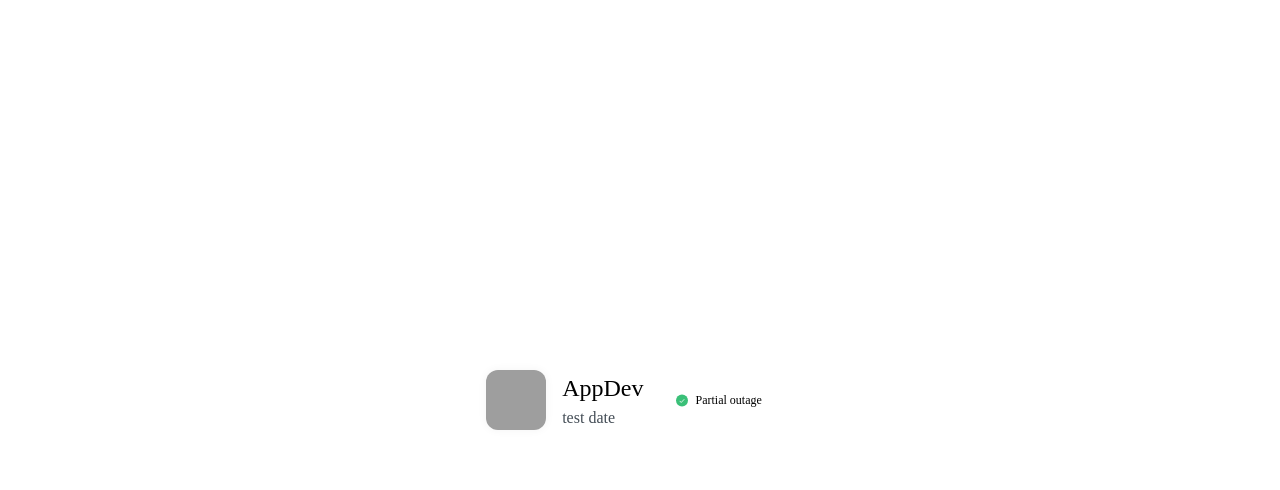
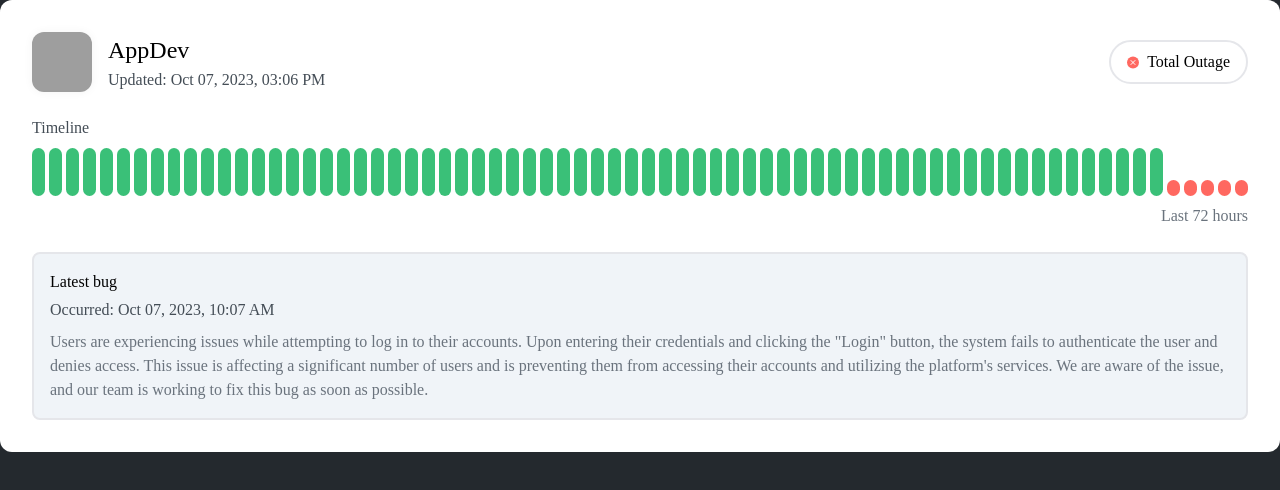
Before and after one commit to cuappdev/app-status, a Next.js app in the folder frontend/: page / in a window 1280 px wide. Shown: the top 490 px of the page. Built offline with nearby package versions, Linux system fonts and the light colour scheme; grey boxes are pictures that could not be loaded; a web font is replaced by a local one.

Commit message:
Add timeline component

```diff
--- a/frontend/src/app/page.tsx
+++ b/frontend/src/app/page.tsx
@@ -1,16 +1,30 @@
-import Timeline from "@/components/Timeline";
+"use client";
+import TimelineCard from "@/components/TimelineCard";
+import Timeline from "@/components/TimelineCard";
 import { App } from "@/models/App";
+import { DownInterval, Severity } from "@/models/DownInterval";
 
 export default function Home() {
+  const hoursAgo10 = new Date();
+  hoursAgo10.setHours(new Date().getHours() - 5);
+  hoursAgo10.setMinutes(new Date().getMinutes() + 1);
+  const downInterval = {
+    startTime: hoursAgo10,
+    severity: Severity.High,
+    description:
+      'Users are experiencing issues while attempting to log in to their accounts. Upon entering their credentials and clicking the "Login" button, the system fails to authenticate the user and denies access. This issue is affecting a significant number of users and is preventing them from accessing their accounts and utilizing the platform\'s services. We are aware of the issue, and our team is working to fix this bug as soon as possible.',
+  } as DownInterval;
   const test = {
     name: "AppDev",
-    downIntervals: [],
+    downIntervals: [downInterval],
     lastUpdated: new Date(),
     imageUrl: undefined,
   } as App;
   return (
-    <div className="bg-white flex flex-col items-center justify-center h-screen rounded-">
-      <Timeline app={test} />
+    <div className="bg-gray-08 flex flex-col items-center justify-center h-screen w-full">
+      <div className=" h-full w-full">
+        <TimelineCard app={test} />
+      </div>
     </div>
   );
 }
--- a/frontend/src/components/AppIcon.tsx
+++ b/frontend/src/components/AppIcon.tsx
@@ -8,10 +8,8 @@ export default function AppIcon({
 }) {
   return (
     <img
-      width={60}
-      height={60}
       src={imageUrl}
-      className="app-icon-shadow rounded-xl"
+      className="app-icon-shadow rounded-xl w-12 h-12 sm:h-15 sm:w-15"
     />
   );
 }
--- /dev/null
+++ b/frontend/src/components/BlocksAndDateTimeline.tsx
@@ -0,0 +1,99 @@
+"useclient";
+import { DownInterval, Severity } from "@/models/DownInterval";
+import React from "react";
+import { severityToBgColor } from "@/utilities";
+
+export default function BlocksAndDateTimeline({
+  downIntervals,
+  latestSeverity,
+}: {
+  downIntervals: DownInterval[];
+  latestSeverity: Severity | undefined;
+}) {
+  const timeline: (Severity | undefined)[] = Array(72).fill(undefined);
+  timeline[0] = latestSeverity;
+  const future = new Date();
+  future.setHours(future.getHours() + 1);
+
+  const getHoursAgo = (i: number) => {
+    const hoursAgo = new Date();
+    hoursAgo.setHours(hoursAgo.getHours() - i);
+    return hoursAgo;
+  };
+
+  for (let i = 1; i < 72; i++) {
+    for (const { startTime, endTime, severity } of downIntervals) {
+      const trueEnd = endTime ?? future;
+      const iHoursAgo = getHoursAgo(i);
+      if (startTime <= iHoursAgo && iHoursAgo <= trueEnd) {
+        timeline[i] = severity;
+        break;
+      }
+    }
+  }
+  timeline.reverse();
+  console.log(timeline);
+
+  const TimelineBlock = ({ severity }: { severity: Severity | undefined }) => {
+    switch (severity) {
+      case Severity.High: {
+        return <div className="rounded-xl h-4 bg-failure" />;
+      }
+      case Severity.Medium: {
+        return <div className="rounded-xl h-8 bg-warning" />;
+      }
+      default: {
+        return <div className="rounded-xl h-12 bg-success" />;
+      }
+    }
+  };
+
+  return (
+    <>
+      {/* Blocks and Date Mobile */}
+      <div className="sm:hidden">
+        <p className="text-gray-06 p3">Timeline</p>
+        <div className="h-2" />
+        <div className="grid grid-flow-col gap-1 justify-stretch h-12 items-end">
+          {timeline.slice(timeline.length - 24).map((elt, i) => (
+            <TimelineBlock severity={elt} key={i} />
+          ))}
+        </div>
+        <div className="h-2" />
+
+        <div className="flex flex-row justify-end">
+          <p className="p3 text-gray-04">Last 24 hours</p>
+        </div>
+      </div>
+      {/* Blocks and Date small tablet */}
+      <div className="hidden sm:block lg:hidden">
+        <p className="text-gray-06 p1">Timeline</p>
+        <div className="h-2" />
+        <div className="grid grid-flow-col  gap-1 justify-stretch h-12 items-end">
+          {timeline.slice(timeline.length - 48).map((elt, i) => (
+            <TimelineBlock severity={elt} key={i} />
+          ))}
+        </div>
+        <div className="h-2" />
+
+        <div className="flex flex-row justify-end">
+          <p className="p1 text-gray-04">Last 48 hours</p>
+        </div>
+      </div>
+      {/* Blocks and date large */}
+      <div className="hidden lg:flex flex-col">
+        <p className="text-gray-06 p1">Timeline</p>
+        <div className="h-2" />
+        <div className="grid grid-flow-col gap-1 justify-stretch h-12 items-end">
+          {timeline.map((elt, i) => (
+            <TimelineBlock severity={elt} key={i} />
+          ))}
+        </div>
+        <div className="h-2" />
+        <div className="flex flex-row justify-end">
+          <p className="p1 text-gray-04">Last 72 hours</p>
+        </div>
+      </div>
+    </>
+  );
+}
--- /dev/null
+++ b/frontend/src/components/BugReportBubble.tsx
@@ -0,0 +1,25 @@
+import { formatUpdateDate } from "@/utilities";
+import React from "react";
+
+export default function BugReportBubble({
+  lastUpdated,
+  resolved,
+  description,
+}: {
+  lastUpdated: Date;
+  resolved: boolean;
+  description: string;
+}) {
+  const result = resolved ? "Resolved: " : "Occurred: ";
+  return (
+    <div className="flex flex-1 bg-gray-bug border-other p-4 flex-col rounded-lg">
+      <h6>Latest bug</h6>
+      <div className="h-1" />
+      <p className="p3 sm:p1 text-gray-06">
+        {result + formatUpdateDate(lastUpdated)}
+      </p>
+      <div className="h-2" />
+      <p className="p3 sm:p1 text-gray-04">{description}</p>
+    </div>
+  );
+}
--- a/frontend/src/components/Timeline.tsx
+++ b/frontend/src/components/Timeline.tsx
@@ -1,30 +1,6 @@
-import { App } from "@/models/App";
-import warning from "../assets/warning.svg";
-import AppIcon from "./AppIcon";
-import WarningIcon from "@/components/svg/WarningIcon";
-import StatusIcon from "./StatusIcon";
+import { DownInterval } from "@/models/DownInterval";
+import React from "react";
 
-export default function Timeline({ app }: { app: App }) {
-  return (
-    <div className="bg-white rounded-xl flex flex-col gap-6 items-stretch p-8">
-      {/* Header row */}
-      <div className="flex flex-row justify-between">
-        <AppIcon
-          imageUrl={
-            "https://daily.jstor.org/wp-content/uploads/2015/05/standardizedtests.jpg"
-          }
-        />
-        <div className="w-4" />
-        <div className="flex flex-col">
-          <h4> {app.name} </h4>
-          <p className="p1 text-gray-06">{"test date"}</p>
-        </div>
-        <div className="flex flex-1  " />
-        <div className="py-4 px-8 other-border rounded-[30px] flex flex-row gap-2 items-center">
-          <StatusIcon severity={app.downIntervals[0]?.severity} />
-          <p className="p3">Partial outage</p>
-        </div>
-      </div>
-    </div>
-  );
+export default function Timeline({ timeline }: { timeline: DownInterval[] }) {
+  return <div>Timeline</div>;
 }
--- /dev/null
+++ b/frontend/src/components/TimelineCard.tsx
@@ -0,0 +1,74 @@
+"useclient";
+import { App } from "@/models/App";
+import { Severity } from "@/models/DownInterval";
+import {
+  formatSeverity,
+  formatUpdateDate,
+  severityToBgColor,
+} from "@/utilities";
+import AppIcon from "./AppIcon";
+import StatusIcon from "./StatusIcon";
+import BlocksAndDateTimeline from "./BlocksAndDateTimeline";
+import { time } from "console";
+import BugReportBubble from "./BugReportBubble";
+
+interface ComponentProps {
+  app: App;
+}
+
+export default function TimelineCard({ app }: ComponentProps) {
+  let severity: Severity | undefined = undefined;
+  console.log(`first down interval: ${app.downIntervals[0]}`);
+  if (app.downIntervals[0] != null && app.downIntervals[0].endTime == null) {
+    severity = app.downIntervals[0].severity;
+  }
+
+  return (
+    <div className="bg-white rounded-xl flex flex-1 flex-col sm:gap-6 gap-4 items-stretch p-8">
+      {/* Outage status */}
+      <div className="md:hidden flex flex-row justify-center border-other rounded-xl items-center bg-gray-bug px-4 py-2">
+        <StatusIcon severity={severity} />
+        <div className="w-2" />
+        <p className="p1">{formatSeverity(severity)}</p>
+      </div>
+      {/* Header row */}
+      <div className="flex flex-row items-center ">
+        <AppIcon imageUrl={undefined} />
+        <div className="w-4" />
+        <div className="flex flex-col">
+          <div className="sm:hidden">
+            <h5> {app.name} </h5>
+          </div>
+          <div className="hidden sm:flex">
+            <h4> {app.name} </h4>
+          </div>
+          <p className="p3 sm:p1 text-gray-06 w-full">
+            {`Updated: ${formatUpdateDate(app.lastUpdated)}`}
+          </p>
+        </div>
+        <div className="flex flex-1" />
+        <div className="border-other flex-row rounded-[30px] hidden md:flex items-center py-2 px-4">
+          <StatusIcon severity={severity} />
+          <div className="w-2" />
+          <p className="p1">{formatSeverity(severity)}</p>
+        </div>
+      </div>
+
+      <BlocksAndDateTimeline
+        downIntervals={app.downIntervals}
+        latestSeverity={severity}
+      />
+      {severity != undefined && (
+        <BugReportBubble
+          lastUpdated={
+            severity == null
+              ? app.downIntervals[0].endTime!!
+              : app.downIntervals[0].startTime
+          }
+          description={app.downIntervals[0].description}
+          resolved={severity == null}
+        />
+      )}
+    </div>
+  );
+}
--- /dev/null
+++ b/frontend/src/utilities.ts
@@ -0,0 +1,46 @@
+import { Severity } from "./models/DownInterval";
+
+function formatSeverity(s: Severity | undefined): string {
+  switch (s) {
+    case Severity.Medium: {
+      return "Partial Outage";
+    }
+    case Severity.High: {
+      return "Total Outage";
+    }
+    default: {
+      return "Operational";
+    }
+  }
+}
+
+function severityToStyle(s: Severity | undefined): string {
+  switch (s) {
+    case Severity.Medium: {
+      return "bg-warning";
+    }
+    case Severity.High: {
+      return "bg-failure";
+    }
+    default: {
+      return "bg-success";
+    }
+  }
+}
+function formatUpdateDate(d: Date): string {
+  const formattedDate = new Intl.DateTimeFormat("en-US", {
+    year: "numeric",
+    month: "short",
+    day: "2-digit",
+    hour: "2-digit",
+    minute: "2-digit",
+    hour12: true,
+  }).format(d);
+  return formattedDate;
+}
+
+export {
+  formatSeverity,
+  formatUpdateDate,
+  severityToStyle as severityToBgColor,
+};
--- a/frontend/tailwind.config.ts
+++ b/frontend/tailwind.config.ts
@@ -23,10 +23,12 @@ const config: Config = {
       "gray-07": "#2F363D",
       "gray-06": "#444D56",
       "gray-05": "#586069",
+      "gray-04": "#6A737D",
       "gray-03": "#959DA5",
       "gray-00": "#EFF1F4",
       "stroke-colors": "#E5E6EA",
       "gray-bug": "#F0F4F8",
+      white: "#FFFFFF",
     },
     screens: {
       "2xl": "1920px",
@@ -36,6 +38,14 @@ const config: Config = {
       sm: "480px",
       xs: "300px",
     },
+    extend: {
+      height: {
+        "15": "60px",
+      },
+      width: {
+        "15": "60px",
+      },
+    },
   },
   plugins: [],
 };
```
